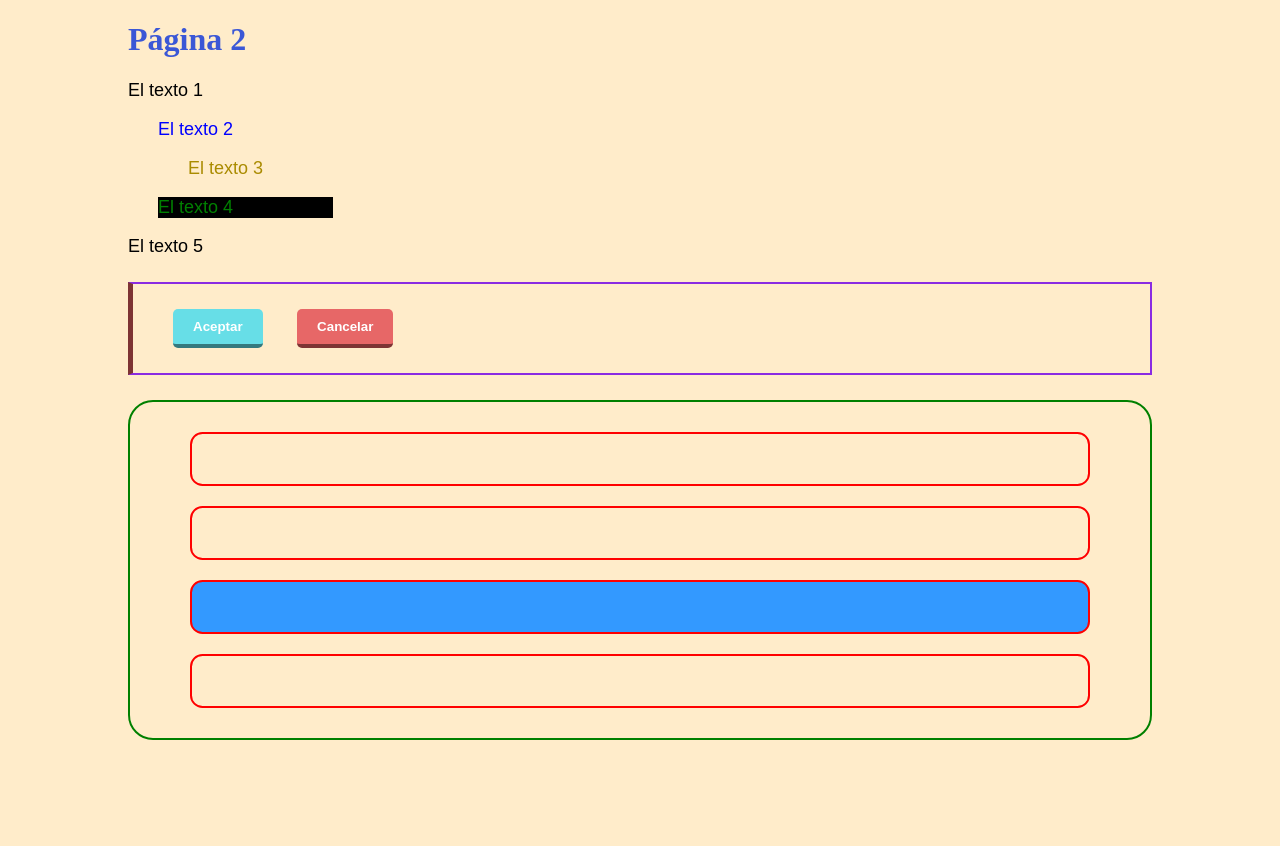
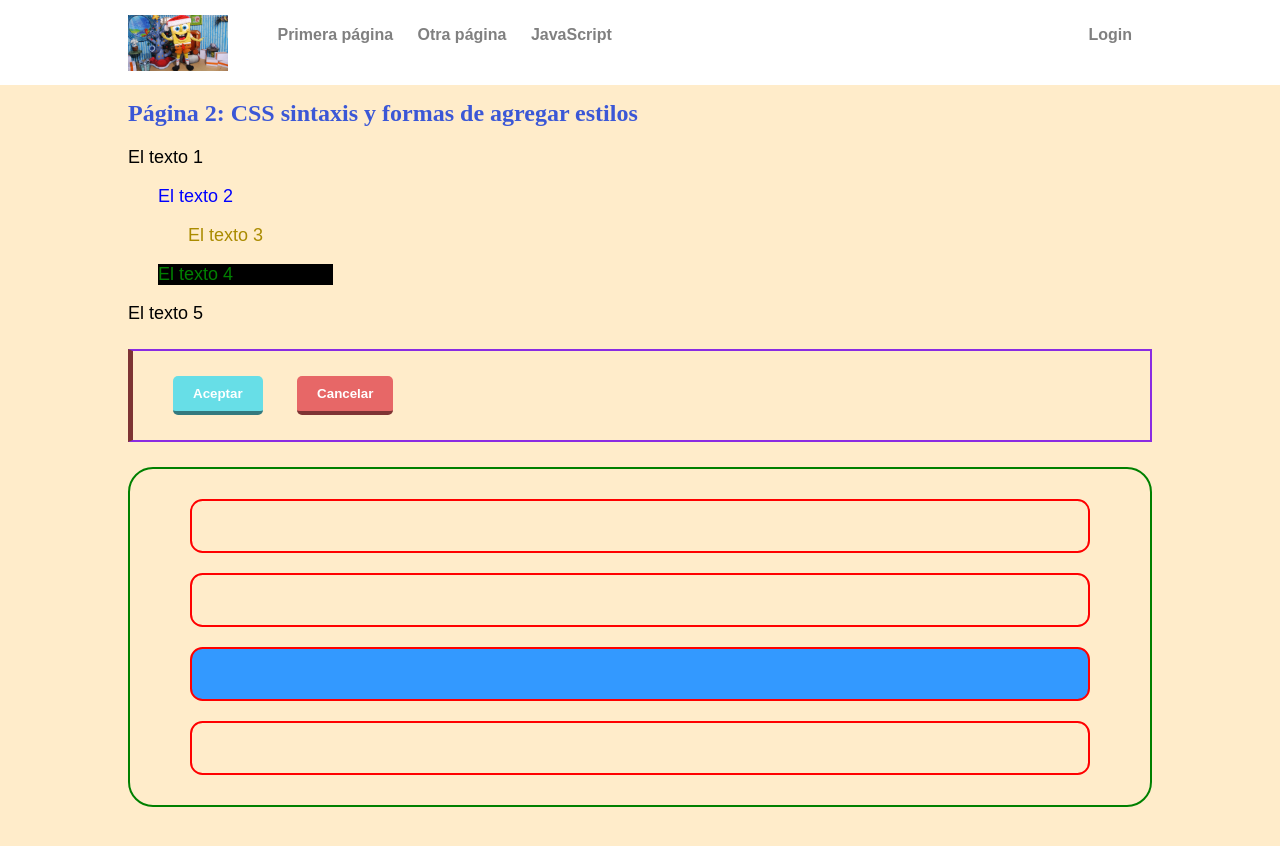
Before and after one commit to jorgeBeck/dwfs_modulo_1, a plain HTML site: page estructura_etiquetas/estilos.full.html in a window 1280 px wide. Before the commit the page ends 800 px from the top, so only its background shows below. Drawn offline with Linux system fonts and the light colour scheme.

Commit message:
Agregando ejercicios más completos en estilos

```diff
--- /dev/null
+++ b/estructura_etiquetas/css/estilos.css
@@ -0,0 +1,14 @@
+body {
+	font-family: Arial;
+}
+
+/**
+
+h1 {
+
+}
+.contenedor-botones {
+
+}
+
+*/
--- a/estructura_etiquetas/css/estilos.full.css
+++ b/estructura_etiquetas/css/estilos.full.css
@@ -1,7 +1,57 @@
+:root {
+	--main-content-with: 10%;
+}
 body {
-	margin: 0px 10%;
+	margin: 0;
 	font-family: Arial;
 	background-color: #ffecca;
+}
+header {
+	top: 0px;
+	position: fixed;
+	width: 100vw;
+	background-color: white;
+}
+nav {
+	/* width: 100%;vw */
+	height: 55px;
+	margin: 15px 10%;
+}
+#logo {
+	margin: 0 45px 0 0;
+}
+nav ul {
+	margin: 0;
+	padding: 0;
+	/* En lugar de mostrarse en una nueva línea, estos elementos aparecen en la misma línea */
+	display: inline-block;
+	/* Alínea los items del menu en la parte superior del header */
+	vertical-align: top;
+}
+nav ul li {
+	margin-right: 20px;
+	display: inline-block;
+	/* Nos aseguramoms de que los links tengan la misma altura que "nav",
+		centrando el texto verticalmente */
+	line-height: 40px;
+}
+nav a {
+	color: gray;
+	font-weight: bold;
+	text-decoration: none;
+}
+.menu {
+	margin: 0;
+}
+.menu-izquierda {
+
+}
+.menu-derecha {
+	float: right;
+}
+
+section {
+	margin: 100px 10%;
 }
 h1 {
 	color:#3b57d6;
@@ -10,6 +60,7 @@ h1 {
 p {
 	font-size: 18px;
 }
+/* Estilo para un p con id "texto-4" */
 p#texto-4 {
 	background-color: #000000;
 	color: green;
@@ -33,16 +84,20 @@ p#texto-4 {
 	cursor: pointer;
 }
 .aceptar {
+	transition: ease .4s;
 	background-color: #67dee7;
 	border-bottom: solid 4px #34797e;
 }
+/* Estilo para la clase "aceptar" cuando se pasa el mouse sobre el elemento */
 .aceptar:hover {
 	background-color: #4eb2b9;
 }
 .cancelar {
+	transition: ease .4s;
 	background-color: #e76767;
 	border-bottom: solid 4px #7e3434;
 }
+/* Estilo para la clase "cancelar" cuando se pasa el mouse sobre el elemento */
 .cancelar:hover {
 	background-color: #b94e4e;
 }
--- a/estructura_etiquetas/estilos.full.html
+++ b/estructura_etiquetas/estilos.full.html
@@ -16,7 +16,26 @@
 	<title>Document</title>
 </head>
 <body>
-	<h1>Página 2</h1>
+	<header>
+		<nav>
+			<a id="logo" href="#">
+				<img src="imagen.jpg" alt="Nuestro logotipo" width="100">
+			</a>
+			<!-- Se usa una lista de elementos para el menú de la derecha -->
+			<ul class="menu menu-izquierda">
+				<li><a href="primera_pagina.full.html">Primera página</a></li>
+				<li><a href="pagina.html">Otra página</a></li>
+				<li><a href="javascript/">JavaScript</a></li>
+			</ul>
+			<!-- Lo mismo para el menú de la izquierda -->
+			<ul class="menu menu-derecha">
+				<li><a href="login/">Login</a></li>
+			</ul>
+		</nav>
+	</header>
+	<section id="main">
+
+		<h1>Página 2: CSS sintaxis y formas de agregar estilos</h1>
 		<p>El texto 1</p>
 
 		<!-- Escribimos código CSS lineal dentro del atributo style -->
@@ -40,5 +59,7 @@
 			<div class="caja"></div>
 		</div>
 
+	</section>
+
 </body>
 </html>
```
Also changed, not shown: estructura_etiquetas/estilos.html (+12 -1 lines). Lines whose indentation alone changed are shown as unchanged.
